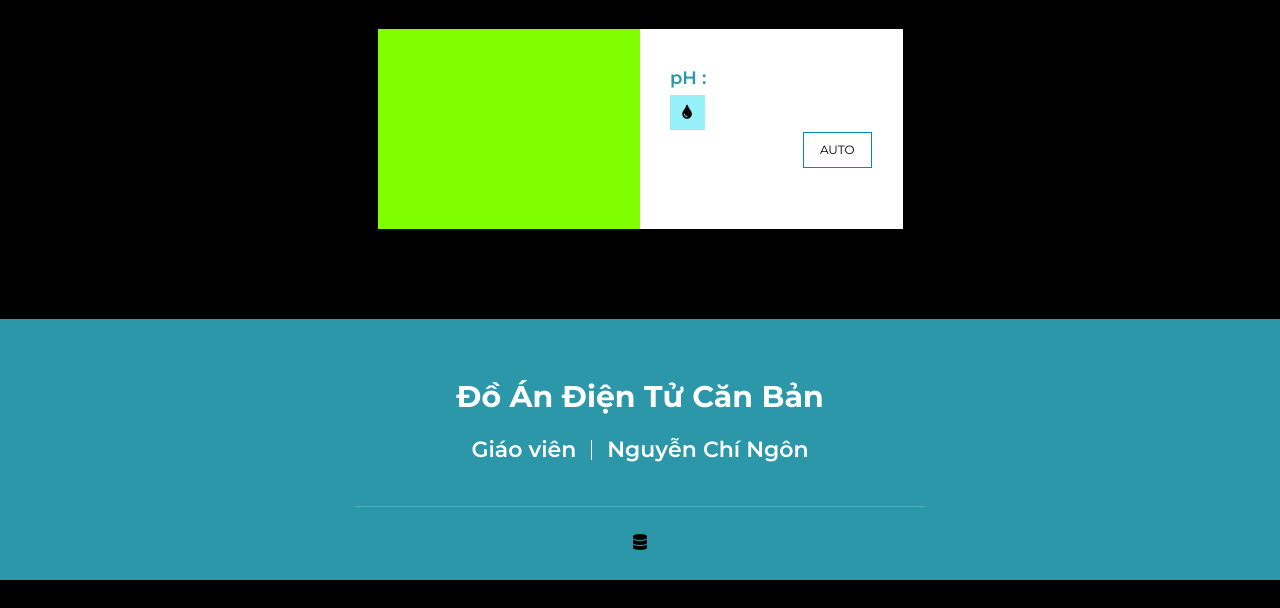
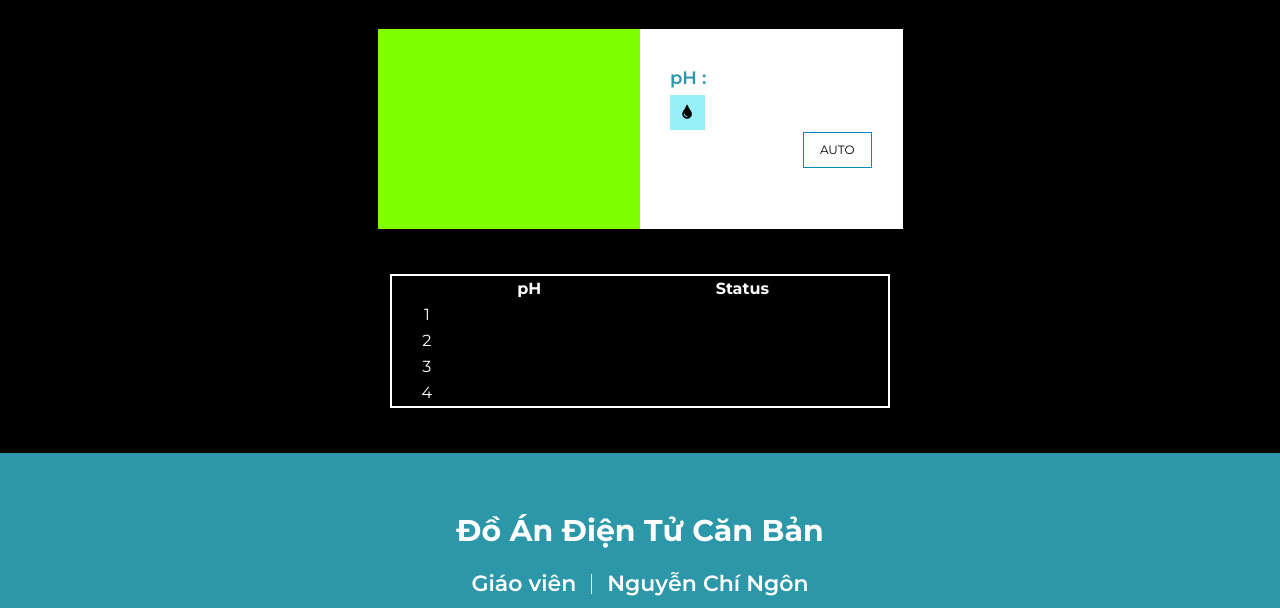
Before and after one commit to TrungZKZ/Sensor-E-201-C, a plain HTML site: page index.html in a window 1280 px wide. Shown: the part 754-1362 px from the top of the page. Before the commit the page ends 1334 px from the top, so only its background shows below. Drawn offline with nearby package versions, Linux system fonts and the light colour scheme; no server answers.

Commit message:
Update index.html
Signed-off-by: TrungZKZ <82562265+TrungZKZ@users.noreply.github.com>

```diff
--- a/index.html
+++ b/index.html
@@ -120,20 +120,20 @@ console.log(errorMessage);
           <div class="container">
               <div class="section-header text-center wow zoomIn" data-wow-delay="0.1s">
                   <p>__pH__</p>
-                  <h2>💦 </h2>
+                  <h2>💧</h2>
 
               </div>
 
                   <div style=" margin-left: auto; margin-right: auto;" class="col-lg-6 wow fadeInUp" data-wow-delay="0.0s">
                       <div class="team-item">
                           <div class="team-img" >
-                            <div id="square"></div>
+                            <div id="square"> </div>
                           </div>
                           <div class="team-text">
 
                               <h2>pH : <span id="reading-pHvalue"></span></h2>
                               <h2><span id="reading-pHstatus"></span></h2>
-
+                              <b><span id="check"></span></b>
                               <div class="team-social">
                                   <a class="btn" onclick="SetRelay(1)"><i class="fa fa-tint"></i></a>
                               </div>
@@ -145,7 +145,38 @@ console.log(errorMessage);
           </div>
       </div>
       <!-- Main End -->
+      <table style=" width: 500px;margin-left: auto; margin-right: auto;color: #ffffff;border: 2px solid white;">
+        <tr align="center">
+            <th ></th>
+          <th >pH</th>
 
+          <th >Status</th>
+        </tr>
+        <tr align="center">
+            <td>1</td>
+          <td><span id="reading-pHvalue1"></span></td>
+
+          <td><span id="reading-pHstatus1"></span></td>
+        </tr>
+        <tr align="center">
+            <td>2</td>
+            <td><span id="reading-pHvalue2"></span></td>
+
+            <td><span id="reading-pHstatus2"></span></td>
+        </tr>
+        <tr align="center">
+            <td>3</td>
+            <td><span id="reading-pHvalue3"></span></td>
+
+            <td><span id="reading-pHstatus3"></span></td>
+          </tr>
+          <tr align="center">
+            <td>4</td>
+            <td><span id="reading-pHvalue4"></span></td>
+
+            <td><span id="reading-pHstatus4"></span></td>
+          </tr>
+      </table>
               <!-- Footer Start -->
               <div class="footer wow fadeIn" data-wow-delay="0.3s">
                 <div class="container-fluid">
```
